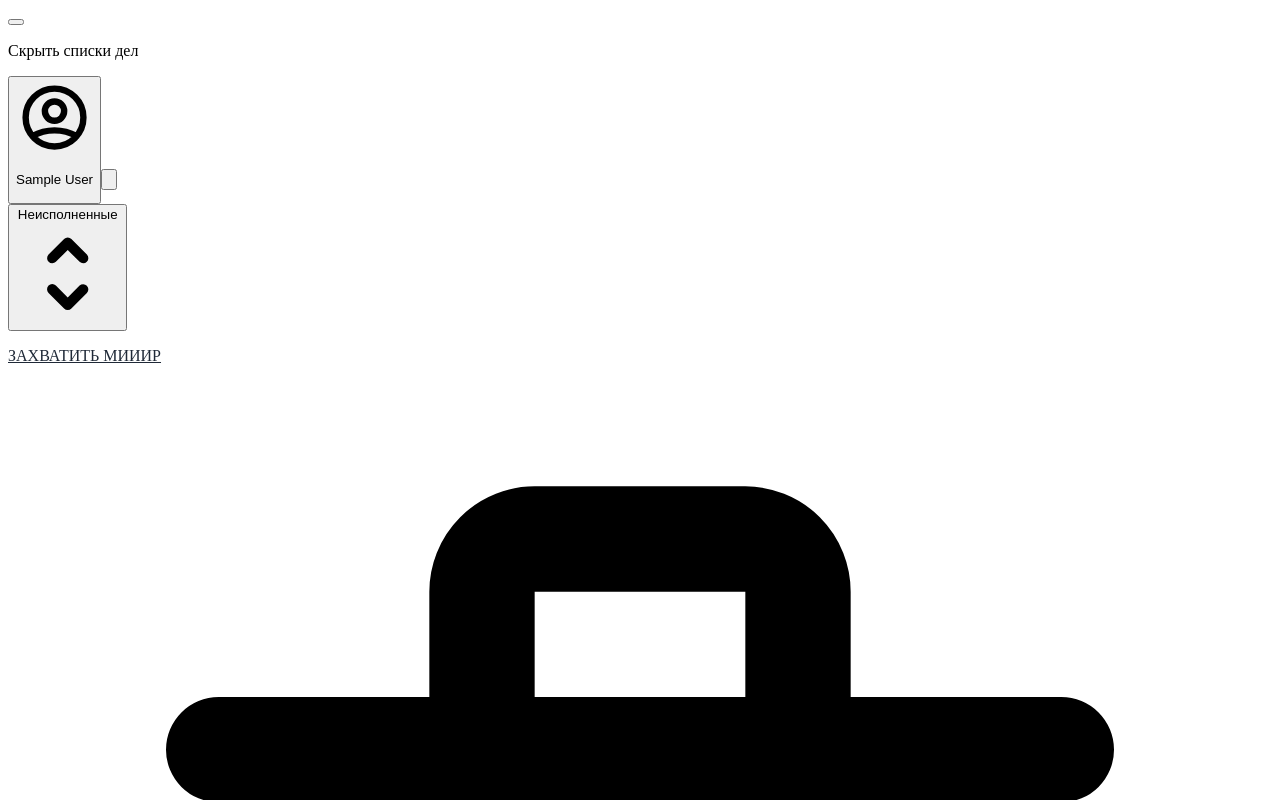
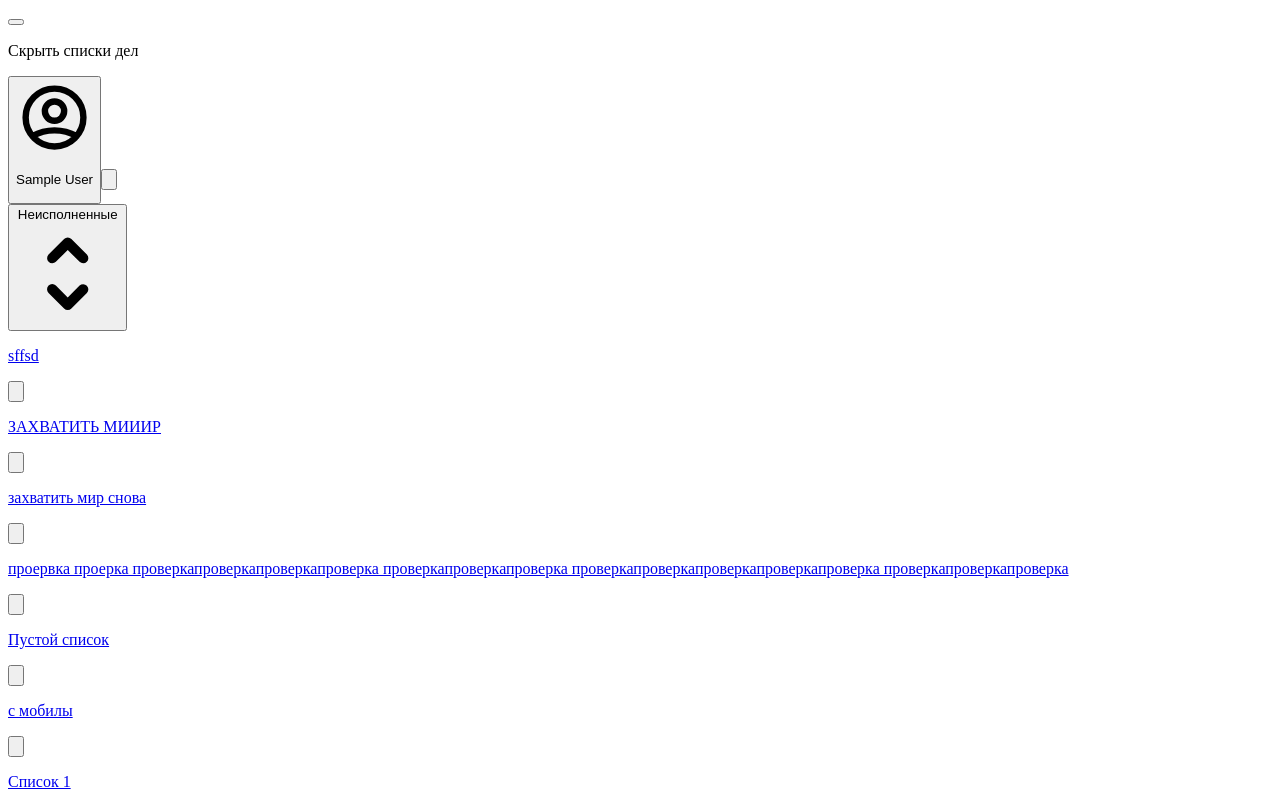
Before and after one commit to novkri/todolist, a Vue app: page / in a window 1280 px wide. Shown: the top 800 px of the page. Built offline with nearby package versions, Linux system fonts and the light colour scheme; data requests are answered from the project's data file; sample sign-in values are in the browser's storage; what vue-toastify would draw is missing.

Commit message:
fixed bugs

```diff
--- a/db.json
+++ b/db.json
@@ -53,11 +53,18 @@
     },
     {
       "name": "с мобилы",
-      "count_tasks": 0,
+      "count_tasks": 1,
       "is_completed": false,
       "is_closed": false,
       "created_at": 1619442707835,
       "id": 10
+    },
+    {
+      "name": "sffsd",
+      "count_tasks": 0,
+      "is_completed": false,
+      "created_at": 1619993589548,
+      "id": 11
     }
   ],
   "tasks": [
@@ -165,6 +172,14 @@
       "is_completed": false,
       "urgency": false,
       "created_at": 1619472043784
+    },
+    {
+      "id": 1619995410105,
+      "list_id": 10,
+      "name": "sfdfdf",
+      "is_completed": false,
+      "urgency": true,
+      "created_at": 1619995410105
     }
   ],
   "users": [
--- a/src/components/Navbar.vue
+++ b/src/components/Navbar.vue
@@ -1,7 +1,8 @@
 <template>
   <nav class="bg-white shadow">
     <div class="max-w-full mx-3 px-3 flex items-center justify-between h-14">
-      <!-- burger for show/hide todo lists (mobile)-->
+
+      <!-- burger for showing/hiding todo lists (mobile)-->
       <div class="-ml-2 flex items-center md:hidden">
         <BurgerButton @toggleSidebar="$emit('toggleSidebar')" :isSidebarOpen="isSidebarOpen" />
         <p class="text-gray-700 text-sm">{{ isSidebarOpen ? 'Скрыть списки дел' : 'Показать списки дел' }}</p>
--- a/src/components/TaskItem.vue
+++ b/src/components/TaskItem.vue
@@ -37,7 +37,7 @@
         </p>
       </div>
 
-      <DeleteButton @handleDeleteButtonClick="deleteTask(task)" propsClasses="mx-2 text-gray-600 hover:text-purple-700" />
+      <DeleteButton @handleDeleteBtnClick="deleteTask(task)" propsClasses="mx-2 text-gray-600 hover:text-purple-700" />
     </div>
   </div>
 </template>
@@ -73,6 +73,7 @@ export default {
   },
   methods: {
     deleteTask(task) {
+      console.log('d');
       this.$emit('deleteTaskItem', task)
     },
 
--- a/src/components/TodoItem.vue
+++ b/src/components/TodoItem.vue
@@ -1,19 +1,27 @@
 <template>
-  <div class="flex items-center w-full relative link-wrapper">
+  <div
+    class="flex items-center w-full relative link-wrapper"
+    :class="[this.$route.params.id === item.id ? 'bg-purple-300 border-l-4 border-purple-700 text-gray-900' : item.count_tasks === 0 ? 'bg-white' : item.is_completed ? 'bg-lightGreen' : ' bg-gray-200']"
+    >
     <router-link
       :to="{ name: 'tasks', params: { id: item.id }}"
-      :class="[ item.count_tasks === 0 ? 'bg-white' : item.is_completed ? 'bg-lightGreen' : ' bg-gray-200']"
-      class="w-full text-md flex items-center p-4 justify-start transition ease-in duration-100 hover:bg-purple-400 block"
+      class="w-full text-md flex items-center p-4 justify-start transition ease-in duration-100 block"
     >
-      <p class="px-4 pr-9 w-full text-md break-words">
+    <!-- hover:bg-purple-400  -->
+
+
+      <p class="px-4 pr-10 w-full text-md break-words">
         {{item.name}}
       </p>
     </router-link>
 
-    <DeleteButton
-      @handleDeleteButtonClick="deleteTodo(item)"
-      propsClasses="absolute inset-y-0 right-0 pr-4 text-gray-600 hover:text-purple-700"
-    />
+    <div class="flex items-center absolute inset-y-0 right-0 ">
+      <DeleteButton
+        @handleDeleteBtnClick="deleteTodo(item)"
+        propsClasses="bg-transparent text-gray-600 hover:text-purple-700"
+      />
+    </div>
+
   </div>
 </template>
 
@@ -28,8 +36,10 @@ export default {
   components: {
     DeleteButton
   },
+
   methods: {
     deleteTodo(todoItem) {
+      console.log('s');
       this.$emit('deleteTodoItem', todoItem)
     }
   }
@@ -37,7 +47,7 @@ export default {
 </script>
 
 <style scoped>
-a {
+/* a {
   color: #1F2937;
 }
 
@@ -45,7 +55,7 @@ a:hover, a:hover + span, .router-link-exact-active.router-link-active:hover {
   color: #fff !important;
 }
 
-.router-link-exact-active.router-link-active {
+.router-link-exact-active.router-link-active ~ .link-wrapper {
   border-left: 4px solid #8B5CF6;
-}
+} */
 </style>
--- a/src/components/widgets/DeleteButton.vue
+++ b/src/components/widgets/DeleteButton.vue
@@ -1,13 +1,17 @@
 <template>
-  <span
+<!--  -->
+  <button
     @click="$emit('handleDeleteBtnClick')"
     :class="propsClasses"
-    class="flex items-center cursor-pointer transition ease-in duration-100"
+    class="transition ease-in duration-100
+    flex items-center justify-center rounded-md px-2 py-2 mx-3
+    font-medium text-gray-700 focus:bg-gray-100 hover:bg-gray-100
+    focus:outline-none focus:ring-2 focus:ring-offset-2 focus:ring-offset-gray-100 focus:ring-gray-500"
   >
     <svg xmlns="http://www.w3.org/2000/svg" class="h-6 w-6" fill="none" viewBox="0 0 24 24" stroke="currentColor">
       <path stroke-linecap="round" stroke-linejoin="round" stroke-width="2" d="M19 7l-.867 12.142A2 2 0 0116.138 21H7.862a2 2 0 01-1.995-1.858L5 7m5 4v6m4-6v6m1-10V4a1 1 0 00-1-1h-4a1 1 0 00-1 1v3M4 7h16" />
     </svg>
-  </span>
+  </button>
 </template>
 
 <script>
--- a/src/views/Todo.vue
+++ b/src/views/Todo.vue
@@ -1,5 +1,5 @@
 <template>
-  <div class="bg-gray-100 overflow-hidden relative h-full">
+  <div class="bg-gray-100 overflow-hidden relative h-screen lg:h-full">
     <Navbar @toggleSidebar="toggleSidebar" :isSidebarOpen="isSidebarOpen" />
 
     <main class="flex flex-col md:flex-row items-start justify-between z-50">
@@ -26,7 +26,8 @@
               Список пуст...
             </p>
 
-            <div v-else v-for="item in allFilteredTodos" :key="item.id" @click="toggleSidebar">
+<!--  @click="toggleSidebar" -->
+            <div v-else v-for="item in allFilteredTodos" :key="item.id">
               <TodoItem :item="item" @deleteTodoItem="onDeleteTodo" />
             </div>
           </nav>
```
